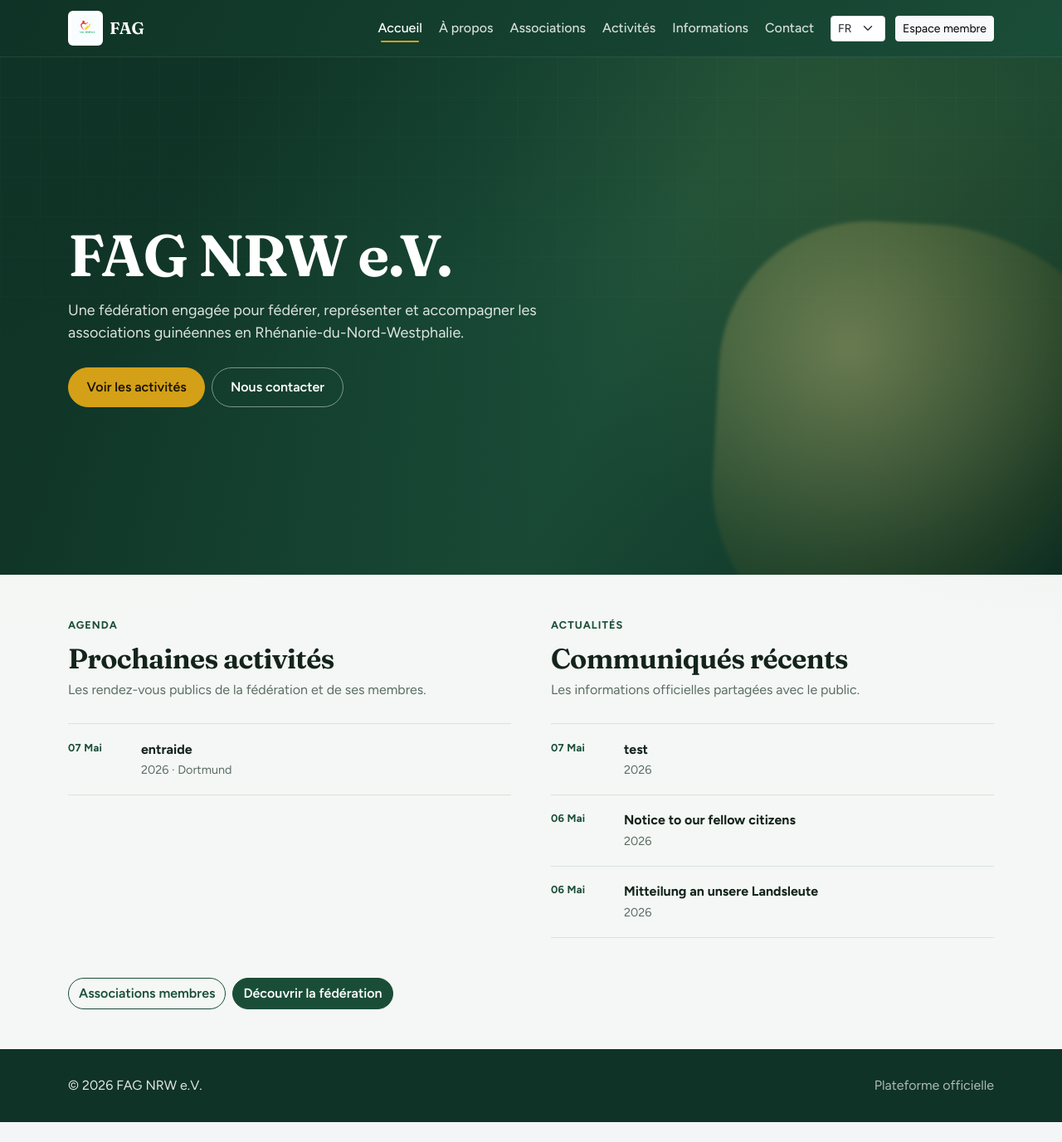
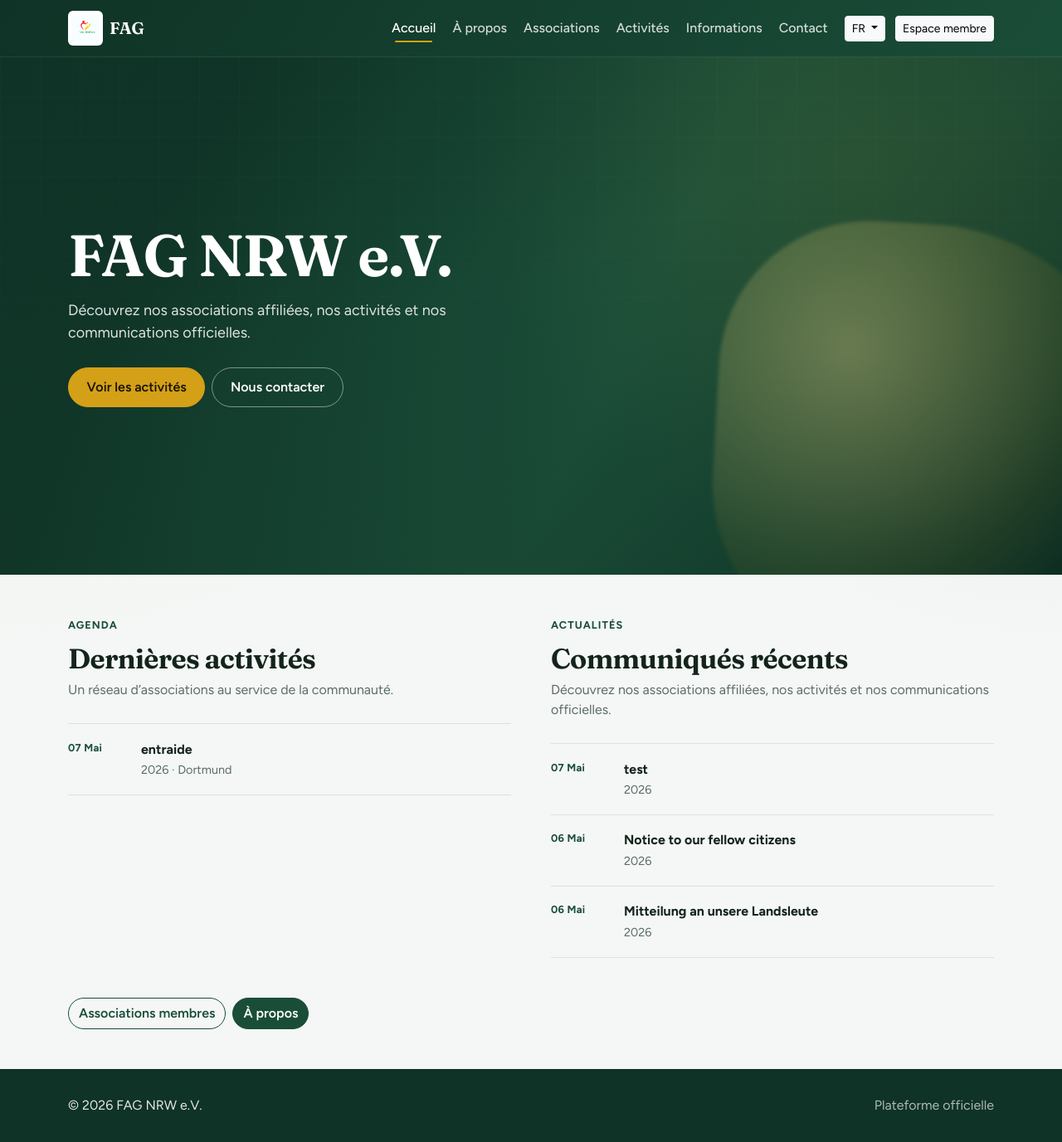
Before and after one commit to Barry-22491/fag, a Django app: page /fr/ in a window 1280 px wide. Shown: the whole page at 83% size. Before the commit the page ends 1353 px from the top, so only its background shows below. Run offline with Django 5.2, Linux system fonts and the light colour scheme; data comes from the database, SQL or seed files in the repository.

Commit message:
Amélioration des modèles publics : mise à jour des textes pour une meilleure clarté, refonte du sélecteur de langue en un menu déroulant, et ajustements des titres et descriptions pour renforcer la communication des activités et informations. (12/11/2026)

```diff
--- a/gestion/templates/public/base_public.html
+++ b/gestion/templates/public/base_public.html
@@ -62,25 +62,31 @@
           <a class="nav-link {% if request.resolver_match.url_name == 'public_contact' %}active{% endif %}" href="{% url 'public_contact' %}">{% trans "Contact" %}</a>
         </li>
 
+        {% get_current_language as LANGUAGE_CODE %}
         <li class="nav-item dropdown ms-lg-2">
-          <form action="{% url 'set_language' %}" method="post">
-            {% csrf_token %}
-            <input type="hidden" name="next" value="{{ request.get_full_path }}">
-            <select name="language"
-                    class="form-select form-select-sm"
-                    onchange="this.form.submit()"
-                    aria-label="{% trans 'Langue' %}">
-              <option value="fr" {% if LANGUAGE_CODE == "fr" %}selected{% endif %}>FR</option>
-              <option value="de" {% if LANGUAGE_CODE == "de" %}selected{% endif %}>DE</option>
-              <option value="en" {% if LANGUAGE_CODE == "en" %}selected{% endif %}>EN</option>
-            </select>
-          </form>
+          <button class="btn btn-light btn-sm dropdown-toggle" type="button" data-bs-toggle="dropdown" aria-expanded="false">
+            {{ LANGUAGE_CODE|upper }}
+          </button>
+          <ul class="dropdown-menu dropdown-menu-end">
+            <li>
+              <a class="dropdown-item {% if LANGUAGE_CODE == 'fr' %}active{% endif %}"
+                 href="/fr{{ request.path|slice:'3:' }}">Français</a>
+            </li>
+            <li>
+              <a class="dropdown-item {% if LANGUAGE_CODE == 'de' %}active{% endif %}"
+                 href="/de{{ request.path|slice:'3:' }}">Deutsch</a>
+            </li>
+            <li>
+              <a class="dropdown-item {% if LANGUAGE_CODE == 'en' %}active{% endif %}"
+                 href="/en{{ request.path|slice:'3:' }}">English</a>
+            </li>
+          </ul>
         </li>
 
         {% if user.is_authenticated %}
         <li class="nav-item ms-lg-2">
           <a href="{% url 'dashboard' %}" class="btn btn-sm btn-dark">
-            {% trans "Espace de gestion" %}
+            {% trans "Retour à l’espace de gestion" %}
           </a>
         </li>
         {% else %}
--- a/gestion/templates/public/contact.html
+++ b/gestion/templates/public/contact.html
@@ -7,10 +7,10 @@
 <section class="public-section">
   <div class="container">
     <div class="mb-4 col-lg-8">
-      <span class="public-kicker">{% trans "Écrire à la fédération" %}</span>
+      <span class="public-kicker">{% trans "Contact" %}</span>
       <h1 class="public-section-title">{% trans "Contact" %}</h1>
       <p class="public-section-lead mb-0">
-        {% trans "Une question, une proposition de partenariat ou une demande d'information ? Écrivez-nous." %}
+        {% trans "Envoyez un message à la fédération." %}
       </p>
     </div>
 
--- a/gestion/templates/public/home.html
+++ b/gestion/templates/public/home.html
@@ -15,7 +15,7 @@
         {% endif %}
       </p>
       <p class="public-hero-lead fade-up-delay">
-        {% trans "Une fédération engagée pour fédérer, représenter et accompagner les associations guinéennes en Rhénanie-du-Nord-Westphalie." %}
+        {% trans "Découvrez nos associations affiliées, nos activités et nos communications officielles." %}
       </p>
       <div class="d-flex gap-2 flex-wrap public-hero-actions fade-up-delay">
         <a href="{% url 'public_activites' %}" class="btn btn-fag-primary">{% trans "Voir les activités" %}</a>
@@ -32,8 +32,8 @@
     <div class="row g-5">
       <div class="col-lg-6">
         <span class="public-kicker">{% trans "Agenda" %}</span>
-        <h2 class="public-section-title">{% trans "Prochaines activités" %}</h2>
-        <p class="public-section-lead">{% trans "Les rendez-vous publics de la fédération et de ses membres." %}</p>
+        <h2 class="public-section-title">{% trans "Dernières activités" %}</h2>
+        <p class="public-section-lead">{% trans "Un réseau d’associations au service de la communauté." %}</p>
 
         <div class="public-feed">
           {% for a in activites %}
@@ -48,7 +48,7 @@
             </div>
           </a>
           {% empty %}
-          <p class="public-empty mb-0">{% trans "Aucune activité publique pour le moment." %}</p>
+          <p class="public-empty mb-0">{% trans "Aucune activité publique." %}</p>
           {% endfor %}
         </div>
       </div>
@@ -56,7 +56,7 @@
       <div class="col-lg-6">
         <span class="public-kicker">{% trans "Actualités" %}</span>
         <h2 class="public-section-title">{% trans "Communiqués récents" %}</h2>
-        <p class="public-section-lead">{% trans "Les informations officielles partagées avec le public." %}</p>
+        <p class="public-section-lead">{% trans "Découvrez nos associations affiliées, nos activités et nos communications officielles." %}</p>
 
         <div class="public-feed">
           {% for i in infos %}
@@ -68,7 +68,7 @@
             </div>
           </a>
           {% empty %}
-          <p class="public-empty mb-0">{% trans "Aucune information publique pour le moment." %}</p>
+          <p class="public-empty mb-0">{% trans "Aucune information publique." %}</p>
           {% endfor %}
         </div>
       </div>
@@ -76,7 +76,7 @@
 
     <div class="d-flex flex-wrap gap-2 mt-5">
       <a href="{% url 'public_associations' %}" class="btn btn-fag-outline">{% trans "Associations membres" %}</a>
-      <a href="{% url 'public_about' %}" class="btn btn-fag-solid">{% trans "Découvrir la fédération" %}</a>
+      <a href="{% url 'public_about' %}" class="btn btn-fag-solid">{% trans "À propos" %}</a>
     </div>
   </div>
 </section>
--- a/gestion/templates/public/informations.html
+++ b/gestion/templates/public/informations.html
@@ -7,10 +7,10 @@
 <section class="public-section">
   <div class="container">
     <div class="mb-4 col-lg-8">
-      <span class="public-kicker">{% trans "Communiqués" %}</span>
-      <h1 class="public-section-title">{% trans "Informations publiques" %}</h1>
+      <span class="public-kicker">{% trans "Informations" %}</span>
+      <h1 class="public-section-title">{% trans "Communiqués publics" %}</h1>
       <p class="public-section-lead mb-0">
-        {% trans "Annonces et communiqués officiels de la fédération." %}
+        {% trans "Découvrez nos associations affiliées, nos activités et nos communications officielles." %}
       </p>
     </div>
 
```
